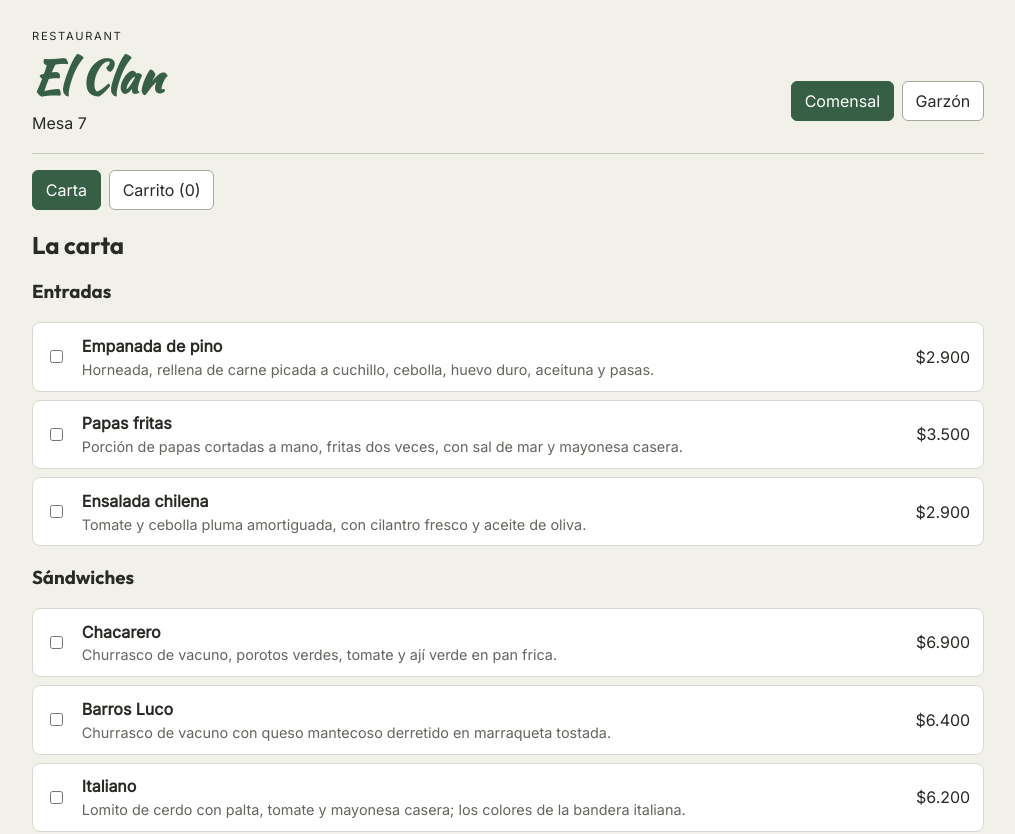
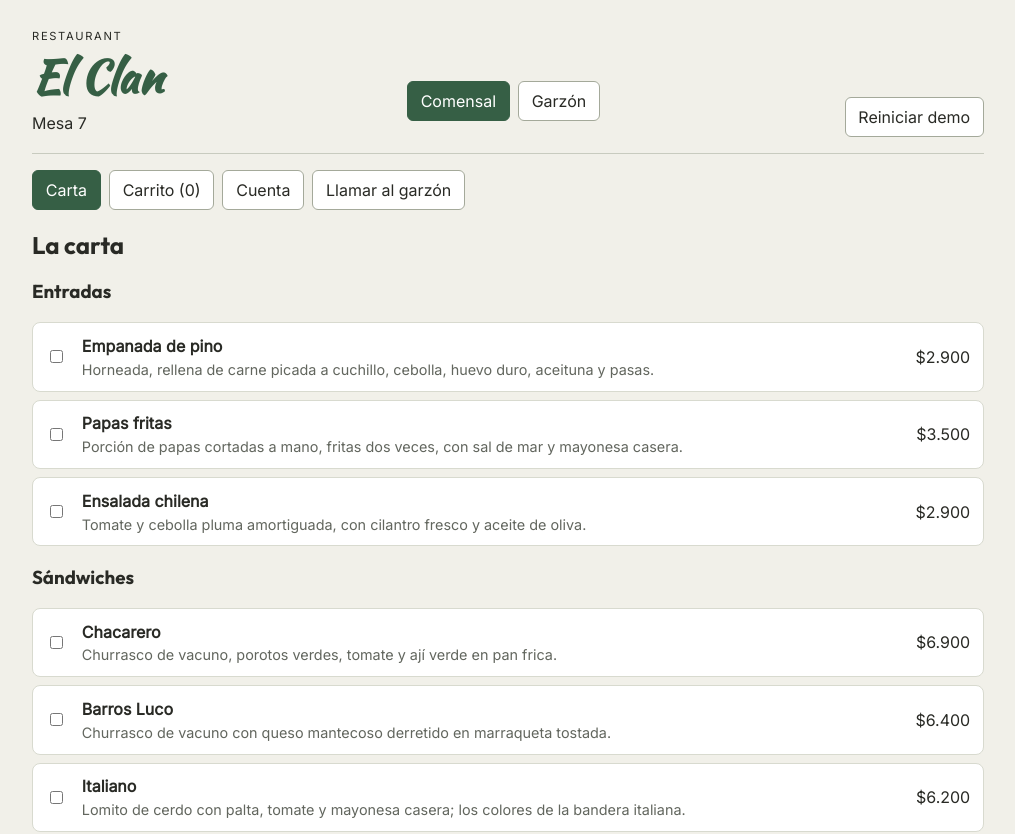
Before and after one commit to itsmistermoon/plaid, a React (Vite) app: page /demo in a window 1280 px wide. Shown: the top 834 px of the page, without its empty margins (132-1147 px from the left). Built offline with nearby package versions, Linux system fonts and the light colour scheme.

Commit message:
Conectar cuenta y cobro en la demo

```diff
--- a/src/Demo.tsx
+++ b/src/Demo.tsx
@@ -1,7 +1,8 @@
-import { useState } from 'react';
+import { useEffect, useState } from 'react';
 import { useStore } from 'zustand';
-import { cartTotal, createDemoStore } from './domain';
+import { billTotal, cartTotal, createDemoStore } from './domain';
 import { categories, type Dish, dishes } from './menu';
+import { startSimulator } from './simulator';
 
 const store = createDemoStore();
 const money = (amount: number) =>
@@ -10,8 +11,9 @@ const money = (amount: number) =>
   );
 
 function Comensal() {
-  const { cart, tables, setQty, sendOrder } = useStore(store);
-  const [page, setPage] = useState<'carta' | 'carrito'>('carta');
+  const { cart, tables, setQty, sendOrder, requestBill, callWaiter } =
+    useStore(store);
+  const [page, setPage] = useState<'carta' | 'carrito' | 'cuenta'>('carta');
   const [detail, setDetail] = useState<Dish | null>(null);
   const [quantity, setQuantity] = useState(1);
   const count = Object.values(cart).reduce((sum, qty) => sum + qty, 0);
@@ -37,6 +39,19 @@ function Comensal() {
           }}
         >
           Carrito ({count})
+        </button>
+        <button
+          type="button"
+          aria-pressed={page === 'cuenta'}
+          onClick={() => {
+            setPage('cuenta');
+            setDetail(null);
+          }}
+        >
+          Cuenta
+        </button>
+        <button type="button" onClick={callWaiter}>
+          Llamar al garzón
         </button>
       </nav>
       {detail ? (
@@ -120,6 +135,40 @@ function Comensal() {
             </section>
           ))}
         </div>
+      ) : page === 'cuenta' ? (
+        <section className="panel">
+          <h2>Tu cuenta</h2>
+          {tables[6].orders.length === 0 ? (
+            <p>Aún no hay pedidos.</p>
+          ) : (
+            <>
+              {tables[6].orders.flatMap((order) =>
+                order.lines.map((line) => {
+                  const dish = dishes.find((item) => item.id === line.dishId);
+                  return (
+                    <div
+                      className="cart-line"
+                      key={`${order.id}-${line.dishId}`}
+                    >
+                      <span>
+                        {line.qty} × {dish?.name}
+                      </span>
+                      <strong>{money((dish?.price ?? 0) * line.qty)}</strong>
+                    </div>
+                  );
+                }),
+              )}
+              <p className="total">Total: {money(billTotal(tables[6]))}</p>
+              {tables[6].calls.includes('pago') ? (
+                <p>El garzón viene a cobrar.</p>
+              ) : (
+                <button type="button" onClick={requestBill}>
+                  Pedir la cuenta
+                </button>
+              )}
+            </>
+          )}
+        </section>
       ) : (
         <section className="panel">
           <h2>Tu carrito</h2>
@@ -180,7 +229,8 @@ function Comensal() {
 }
 
 function Garzon() {
-  const { tables, confirmOrder, serveOrder, attendCall } = useStore(store);
+  const { tables, confirmOrder, serveOrder, attendCall, chargeAndFree } =
+    useStore(store);
   const [selected, setSelected] = useState<number | null>(null);
   const table = tables.find((item) => item.number === selected);
   return table ? (
@@ -206,6 +256,19 @@ function Garzon() {
         ))
       ) : (
         <p>Sin llamados pendientes.</p>
+      )}
+      <h3>Cuenta</h3>
+      <p>Total: {money(billTotal(table))}</p>
+      {table.occupied && (
+        <button
+          type="button"
+          onClick={() => {
+            chargeAndFree(table.number);
+            setSelected(null);
+          }}
+        >
+          Cobrar y liberar mesa
+        </button>
       )}
       <h3>Pedidos</h3>
       {table.orders.length ? (
@@ -275,7 +338,13 @@ function Garzon() {
 }
 
 export function Demo() {
-  const { view, setView } = useStore(store);
+  const { view, setView, reset } = useStore(store);
+  const [revision, setRevision] = useState(0);
+  useEffect(
+    () =>
+      startSimulator(store, { random: Math.random, setTimeout, clearTimeout }),
+    [],
+  );
   return (
     <main className="app">
       <header>
@@ -300,8 +369,21 @@ export function Demo() {
             Garzón
           </button>
         </nav>
+        <button
+          type="button"
+          onClick={() => {
+            reset();
+            setRevision((value) => value + 1);
+          }}
+        >
+          Reiniciar demo
+        </button>
       </header>
-      {view === 'comensal' ? <Comensal /> : <Garzon />}
+      {view === 'comensal' ? (
+        <Comensal key={revision} />
+      ) : (
+        <Garzon key={revision} />
+      )}
     </main>
   );
 }
--- a/src/simulator.ts
+++ b/src/simulator.ts
@@ -27,9 +27,7 @@ export function startSimulator(
         const chosen = filler[Math.floor(clock.random() * filler.length)];
         if (chosen)
           store.setState({
-            tables: store
-              .getState()
-              .tables.map((table) =>
+            tables: store.getState().tables.map((table) =>
               table.number === chosen.number
                 ? {
                     ...table,
```
Also changed, not shown: 1 other file (tests, documents, lock files or other folders). Lines whose indentation alone changed are shown as unchanged.
